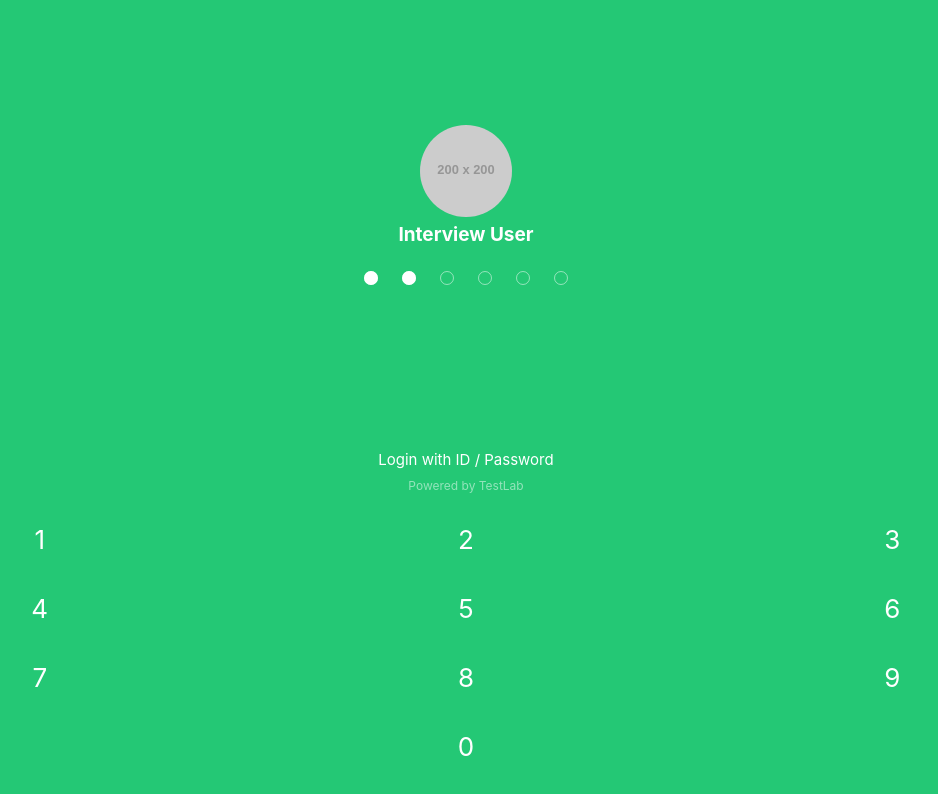
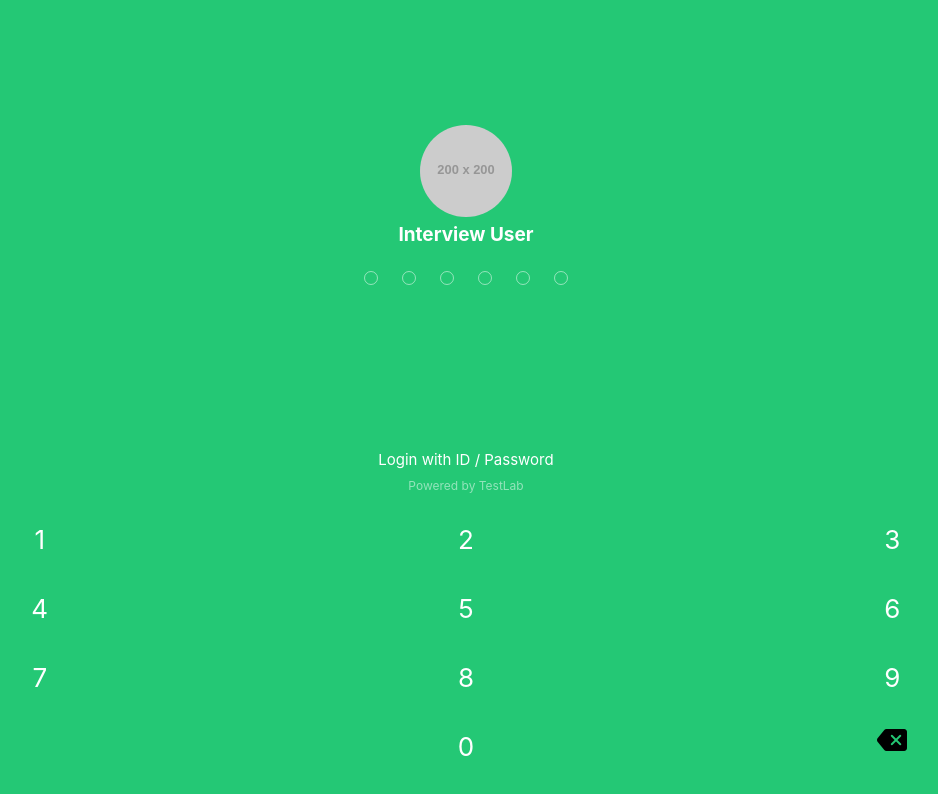
Before and after one commit to Jiidapa/bank-dashboard, a Next.js app: page /pin in a window 1280 px wide. Shown: the top 794 px of the page, without its empty margins (174-1112 px from the left). Built offline with nearby package versions, Linux system fonts and the light colour scheme.

Commit message:
feat: Add entering pin

```diff
--- a/src/components/PrivateRoute/PrivateRoute.tsx
+++ b/src/components/PrivateRoute/PrivateRoute.tsx
@@ -2,7 +2,7 @@
 
 import React, { useEffect, useState } from "react";
 import { useRouter } from "next/navigation";
-import { pinPage } from "@/constant/route";
+import { PIN_PAGE } from "@/constant/route";
 
 const PrivateRoute = ({ children }: { children: React.ReactNode }) => {
   const router = useRouter();
@@ -13,7 +13,7 @@ const PrivateRoute = ({ children }: { children: React.ReactNode }) => {
     const token = sessionStorage.getItem(sessionAuthKey);
 
     if (token !== "true") {
-      router.push(pinPage);
+      router.push(PIN_PAGE);
     } else {
       setIsAuthenticated(true);
     }
--- a/src/constant/route.ts
+++ b/src/constant/route.ts
@@ -1 +1,3 @@
-export const pinPage = "/pin";
+export const PIN_PAGE = "/pin";
+
+export const SESSION_AUTH_KEY = "isAuthenticated";
--- a/src/features/pin/Pin.tsx
+++ b/src/features/pin/Pin.tsx
@@ -1,6 +1,57 @@
+"use client";
+
 import Image from "next/image";
+import { Fragment, useEffect, useState } from "react";
+import { useRouter } from "next/navigation";
+import { SESSION_AUTH_KEY } from "@/constant/route";
+import backspaceIcon from "../../../public/images/backspaec.png";
+import clsx from "clsx";
 
 const Pin = () => {
+  const router = useRouter();
+  const [pin, setPin] = useState<string>("");
+  const maxPinDigit = 6;
+  const pinKeyList = [1, 2, 3, 4, 5, 6, 7, 8, 9, "", 0];
+
+  const handlePinChange = (digit: string) => {
+    if (pin.length < maxPinDigit) {
+      setPin((prev) => prev + digit);
+    }
+  };
+
+  const handleBackspace = () => {
+    setPin((prev) => prev.slice(0, -1));
+  };
+
+  useEffect(() => {
+    if (pin.length === maxPinDigit) {
+      sessionStorage.setItem(SESSION_AUTH_KEY, "true");
+      router.push("/");
+    }
+  }, [pin, router]);
+
+  const renderPinKey = () => (
+    <>
+      {pinKeyList.map((num, index) => (
+        <Fragment key={index}>
+          {num !== "" ? (
+            <button
+              key={index}
+              type="button"
+              className="pin__key"
+              onClick={() => handlePinChange(num.toString())}
+              disabled={num === ""}
+            >
+              {num}
+            </button>
+          ) : (
+            <span className="pin__key pin__key--space" />
+          )}
+        </Fragment>
+      ))}
+    </>
+  );
+
   return (
     <div className="wrap">
       <main className="container container--pin-type">
@@ -21,52 +72,34 @@ const Pin = () => {
               You have 3 attempt left.
             </p>
             <div className="pin__dots">
-              <span className="pin__dot is-filled"></span>
-              <span className="pin__dot is-filled"></span>
-              <span className="pin__dot"></span>
-              <span className="pin__dot"></span>
-              <span className="pin__dot"></span>
-              <span className="pin__dot"></span>
+              {[...Array(6).keys()].map((index) => (
+                <span
+                  className={clsx("pin__dot", {
+                    "is-filled": pin[index],
+                  })}
+                  key={index}
+                />
+              ))}
             </div>
           </div>
           <div className="pin__btm">
             <a href="#" className="pin__login">
-              Login with ID / Password{" "}
+              Login with ID / Password
             </a>
             <span className="pin__kb">Powered by TestLab</span>
             <div className="pin__keys">
-              <button type="button" className="pin__key">
-                1
-              </button>
-              <button type="button" className="pin__key">
-                2
-              </button>
-              <button type="button" className="pin__key">
-                3
-              </button>
-              <button type="button" className="pin__key">
-                4
-              </button>
-              <button type="button" className="pin__key">
-                5
-              </button>
-              <button type="button" className="pin__key">
-                6
-              </button>
-              <button type="button" className="pin__key">
-                7
-              </button>
-              <button type="button" className="pin__key">
-                8
-              </button>
-              <button type="button" className="pin__key">
-                9
-              </button>
-              <span className="pin__key pin__key--space"></span>
-              <button type="button" className="pin__key">
-                0
-              </button>
-              <button type="button" className="pin__key pin__key--del">
+              {renderPinKey()}
+              <button
+                type="button"
+                className="pin__key pin__key--del"
+                onClick={handleBackspace}
+              >
+                <Image
+                  src={backspaceIcon}
+                  alt="backspace"
+                  width={32}
+                  height={32}
+                />
                 <span className="blind">Delete</span>
               </button>
             </div>
```
Also changed, not shown: public/images/backspaec.png (added), 1 other file (tests, documents, lock files or other folders).
